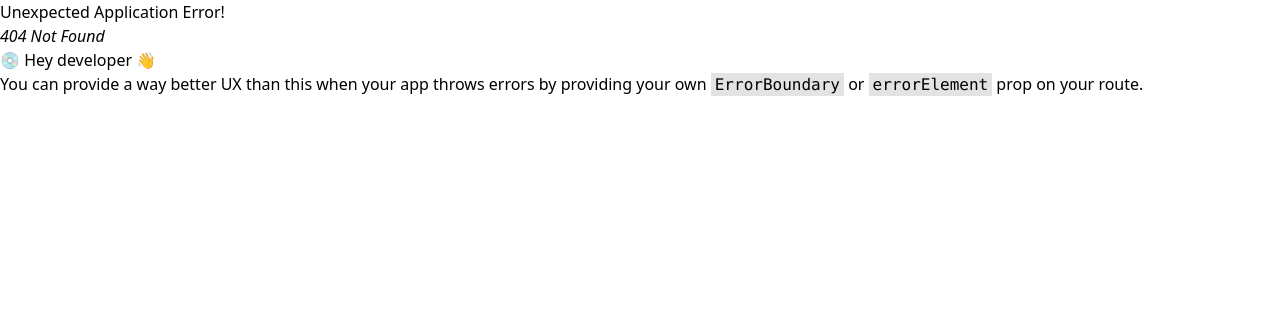
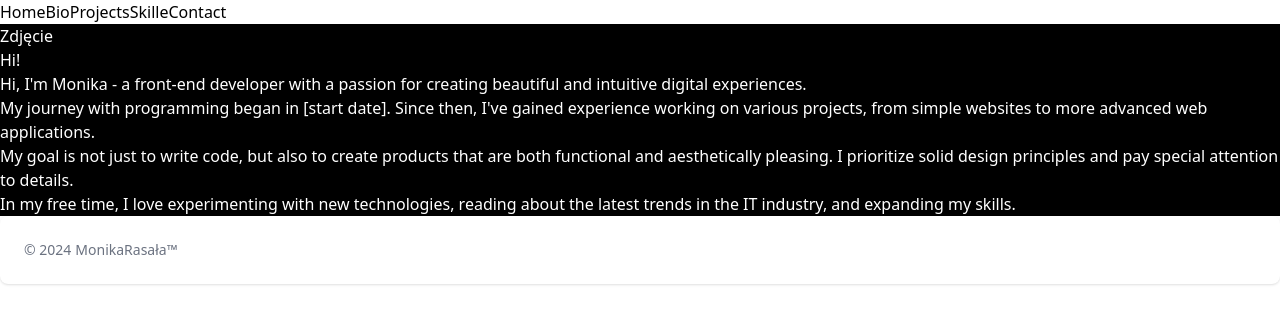
Before and after one commit to Monika-dotcom-boo/CV, a React (Vite) app in the folder CV/: page /home in a window 1280 px wide. Before the commit this address had no page. Shown: the top 324 px of the page. Built offline with nearby package versions, Linux system fonts and the light colour scheme.

Commit message:
adding further parts of the page

```diff
--- a/CV/src/App.jsx
+++ b/CV/src/App.jsx
@@ -1,15 +1,13 @@
 import Footer from "./componets/layout/Footer";
 import Header from "./componets/layout/Header";
-import background from "./assets/background.jpg";
+
 
 
 function App() {
   return (
     <div className="bg-black">
       <Header />
-      <section>
-        <img src={background} alt="Background" />
-      </section>
+      <section />
       <Footer />
     </div>
   );
--- a/CV/src/componets/bio/Bio.jsx
+++ b/CV/src/componets/bio/Bio.jsx
@@ -3,7 +3,7 @@ function Bio() {
     return (
       <div>
         <div>
-          ....
+          ...
         </div>
       </div>
     )
--- a/CV/src/componets/home/Home.jsx
+++ b/CV/src/componets/home/Home.jsx
@@ -1,15 +1,14 @@
 function Home() {
     return (
-      <div>
-        <div>
+      <div className="bg-black">
+        <div className="text-white">
           Zdjęcie
           <h5>Hi!</h5>
-          <p className="text-white">
-            I'm Monika and I'm a front-end developer with a passion for creating stunning and intuitive digital experiences.
-            <br />
-            Drawing on solid design principles and attention to detail,
-            <br />
-            I specialize in transforming complex concepts into user-friendly interfaces that captivate and engage.
+          <p className="whitespace-pre-line">
+            <p>Hi, I'm Monika - a front-end developer with a passion for creating beautiful and intuitive digital experiences.</p>
+            <p>My journey with programming began in [start date]. Since then, I've gained experience working on various projects, from simple websites to more advanced web applications.</p>
+            <p>My goal is not just to write code, but also to create products that are both functional and aesthetically pleasing. I prioritize solid design principles and pay special attention to details.</p>
+            <p>In my free time, I love experimenting with new technologies, reading about the latest trends in the IT industry, and expanding my skills.</p>
           </p>
         </div>
       </div>
--- a/CV/src/componets/layout/Header.jsx
+++ b/CV/src/componets/layout/Header.jsx
@@ -9,6 +9,7 @@ function Header() {
             <Link to="/Home">Home</Link>
             <Link to="/Bio">Bio</Link>
             <Link to="/Projects">Projects</Link>
+            <Link to="/Skille">Skille</Link>
             <Link to="/Contact">Contact</Link>
           </ul>
         </nav>
--- a/CV/src/componets/projects/Projects.jsx
+++ b/CV/src/componets/projects/Projects.jsx
@@ -1,10 +1,17 @@
-const Projects = () => {
+function Projects() {
     return (
+      <div>
         <div>
-            <div>
-                .....
-            </div>
+          <p className="font-bold text-3xl flex align-center justify-center">Where Imagination Meets Innovation - Elevate Your Online Presence Today!</p>
         </div>
+        <div>
+          <p>My projects</p>
+        </div>
+        <div className="flex justify-between">
+          <p>commercial</p>
+          <p>not commercial</p>
+        </div>
+      </div>
     )
 }
 
--- /dev/null
+++ b/CV/src/componets/skille/Skille.jsx
@@ -0,0 +1,12 @@
+
+function Skille() {
+    return (
+      <div className="bg-black">
+
+        <section />
+
+      </div>
+    );
+  }
+
+  export default Skille;
--- a/CV/src/pages/Dashboard.jsx
+++ b/CV/src/pages/Dashboard.jsx
@@ -1,14 +1,11 @@
 
-import background from "../assets/background.jpg";
 
 
 function Dashboard() {
   return (
     <div className="bg-black">
 
-      <section>
-        <img src={background} alt="Background" />
-      </section>
+      <section />
 
     </div>
   );
```
Also changed, not shown: CV/src/router/index.jsx (+28 -2 lines).
